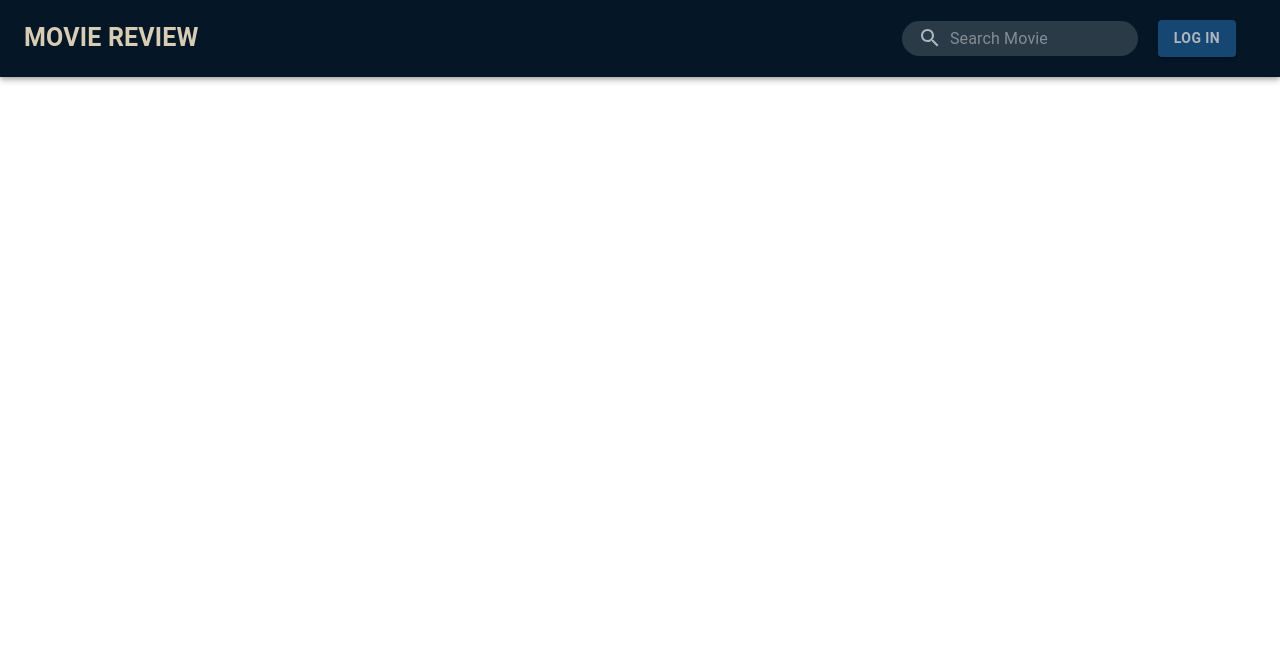
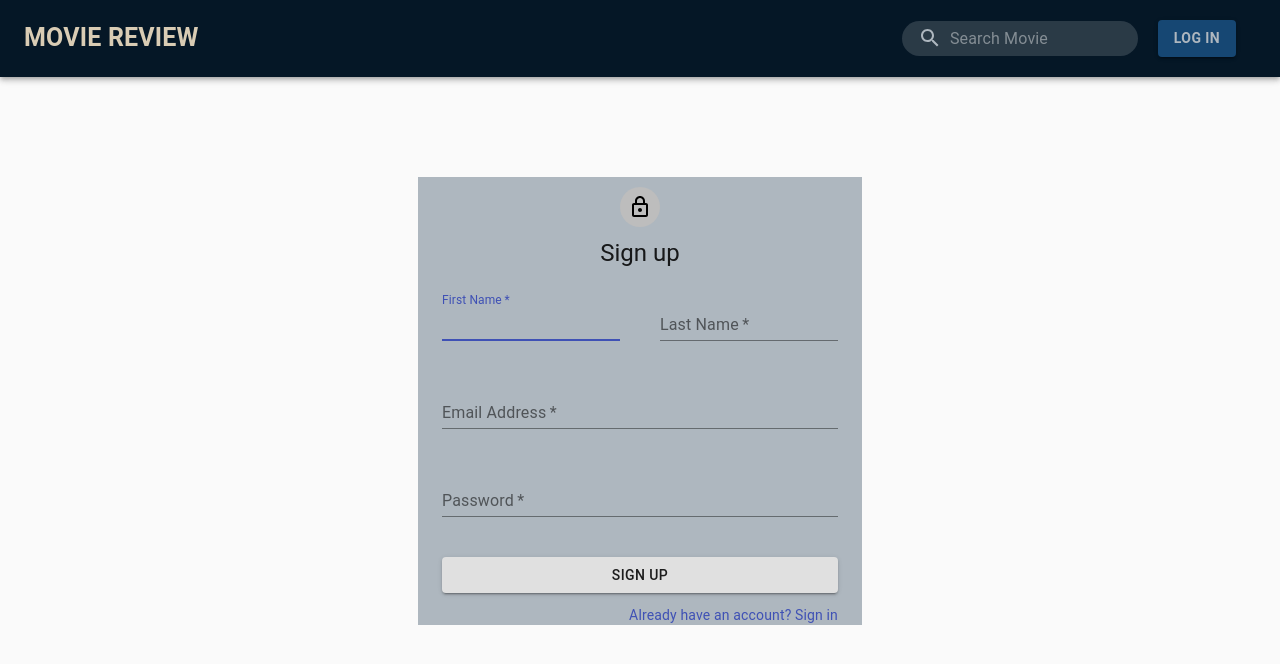
Before and after one commit to cepdnaclk/e16-co328-Movie-Review-System, a React (Create React App) app in the folder frontend/movie-review/: page /signup in a window 1280 px wide. Shown: the top 664 px of the page. Built offline with nearby package versions, Linux system fonts and the light colour scheme.

Commit message:
sign in form

```diff
--- a/frontend/movie-review/src/App.js
+++ b/frontend/movie-review/src/App.js
@@ -4,7 +4,8 @@ import SearchAppBar from './components/header';
 import Home from './components/home';
 import Movie from "./components/movie";
 import Search from "./components/search";
-import Login from "./components/login";
+import Signup from "./components/signup";
+import Signin from "./components/signin";
 
 function App() {
 
@@ -26,8 +27,12 @@ function App() {
             <Search />
           </Route>
 
-          <Route path="/login">
-            <Login />
+          <Route path="/signup">
+            <Signup />
+          </Route>
+
+          <Route path="/signin">
+            <Signin />
           </Route>
 
         </Switch>
--- a/frontend/movie-review/src/components/header.js
+++ b/frontend/movie-review/src/components/header.js
@@ -115,7 +115,7 @@ export default function SearchAppBar() {
                             onKeyDown={search}
                         />
                     </div>
-                    <Link href="/login">
+                    <Link href="/signup">
                     <Button variant="contained" className={classes.login} >Log In</Button>
                     </Link>
                 </Toolbar>
--- a/frontend/movie-review/src/components/login.js
+++ b/frontend/movie-review/src/components/signin.js
@@ -1,8 +1,8 @@
 import * as React from 'react';
-import { Avatar, Button, TextField, Link, Grid, Box, Typography, Container, CssBaseline, } from '@material-ui/core';
+import { Avatar, Button, TextField, Grid, Box, Typography, Container, CssBaseline, } from '@material-ui/core';
 import LockOutlinedIcon from '@material-ui/icons/LockOutlined';
 import { makeStyles } from '@material-ui/core/styles';
-import { baseUrl } from '../shared/baseUrl';
+//import { baseUrl } from '../shared/baseUrl';
 
 const useStyles = makeStyles((theme) => ({
     container: {
@@ -17,7 +17,7 @@ const useStyles = makeStyles((theme) => ({
 }));
 
 
-export default function Login() {
+export default function Signin() {
 
     const classes = useStyles();
 
@@ -25,31 +25,15 @@ export default function Login() {
         event.preventDefault();
         const data = new FormData(event.currentTarget);
         // eslint-disable-next-line no-console
-        const newUser = {
+        const User = {
             firstName: data.get('firstName'),
             lastName: data.get('lastName'),
             email: data.get('email'),
             password: data.get('password'),
 
         }
-        console.log(JSON.stringify(newUser));
+        console.log(JSON.stringify(User));
 
-        fetch(baseUrl + "users", {
-            method: "POST",
-            body: JSON.stringify(newUser),
-            headers: {
-                "Content-Type": "application/json"
-            },
-
-        })
-        .then(response => {
-            if(response.ok){
-                return response;
-            }
-        })
-        .then(response => response.json())
-        .then(alert("Success fully Registered! "))
-        .then(window.location.href="/signin")
 
 
     };
@@ -60,41 +44,21 @@ export default function Login() {
             <CssBaseline />
             <Box
                 sx={{
-                    marginTop: 8,
+                    marginTop: 140,
                     display: 'flex',
                     flexDirection: 'column',
                     alignItems: 'center',
+                    paddingBottom: 30,
                 }}
             >
                 <Avatar className={classes.avatar}>
                     <LockOutlinedIcon />
                 </Avatar>
                 <Typography component="h1" variant="h5">
-                    Sign up
+                    Sign In
                 </Typography>
                 <Box component="form" noValidate onSubmit={handleSubmit} sx={{ mt: 3 }}>
                     <Grid container spacing={5}>
-                        <Grid item xs={12} sm={6}>
-                            <TextField
-                                autoComplete="given-name"
-                                name="firstName"
-                                required
-                                fullWidth
-                                id="firstName"
-                                label="First Name"
-                                autoFocus
-                            />
-                        </Grid>
-                        <Grid item xs={12} sm={6}>
-                            <TextField
-                                required
-                                fullWidth
-                                id="lastName"
-                                label="Last Name"
-                                name="lastName"
-                                autoComplete="family-name"
-                            />
-                        </Grid>
                         <Grid item xs={12}>
                             <TextField
                                 required
@@ -123,15 +87,8 @@ export default function Login() {
                                 variant="contained"
                                 sx={{ mt: 10, mb: 10 }}
                             >
-                                Sign Up
+                                Sign In
                             </Button>
-                        </Grid>
-                    </Grid>
-                    <Grid container spacing={3} justifyContent="flex-end">
-                        <Grid item sx={{ mt: 10, mb: 2 }}>
-                            <Link href="/signin" variant="body2" >
-                                Already have an account? Sign in
-                            </Link>
                         </Grid>
                     </Grid>
                 </Box>
--- /dev/null
+++ b/frontend/movie-review/src/components/signup.js
@@ -0,0 +1,142 @@
+import * as React from 'react';
+import { Avatar, Button, TextField, Link, Grid, Box, Typography, Container, CssBaseline, } from '@material-ui/core';
+import LockOutlinedIcon from '@material-ui/icons/LockOutlined';
+import { makeStyles } from '@material-ui/core/styles';
+import { baseUrl } from '../shared/baseUrl';
+
+const useStyles = makeStyles((theme) => ({
+    container: {
+        width: "100%",
+        margin: "auto",
+        background: '#AEB7BF',
+    },
+    avatar: {
+        margin: 10,
+        color: 'black',
+    },
+}));
+
+
+export default function Signup() {
+
+    const classes = useStyles();
+
+    const handleSubmit = (event) => {
+        event.preventDefault();
+        const data = new FormData(event.currentTarget);
+        // eslint-disable-next-line no-console
+        const newUser = {
+            firstName: data.get('firstName'),
+            lastName: data.get('lastName'),
+            email: data.get('email'),
+            password: data.get('password'),
+
+        }
+        console.log(JSON.stringify(newUser));
+
+        fetch(baseUrl + "users", {
+            method: "POST",
+            body: JSON.stringify(newUser),
+            headers: {
+                "Content-Type": "application/json"
+            },
+
+        })
+        .then(response => {
+            if(response.ok){
+                return response;
+            }
+        })
+        .then(response => response.json())
+        .then(alert("Success fully Registered! "))
+        .then(window.location.href="/signin")
+
+
+    };
+
+    return (
+
+        <Container component="main" maxWidth="xs" className={classes.container}>
+            <CssBaseline />
+            <Box
+                sx={{
+                    marginTop: 100,
+                    display: 'flex',
+                    flexDirection: 'column',
+                    alignItems: 'center',
+                }}
+            >
+                <Avatar className={classes.avatar}>
+                    <LockOutlinedIcon />
+                </Avatar>
+                <Typography component="h1" variant="h5">
+                    Sign up
+                </Typography>
+                <Box component="form" noValidate onSubmit={handleSubmit} sx={{ mt: 3 }}>
+                    <Grid container spacing={5}>
+                        <Grid item xs={12} sm={6}>
+                            <TextField
+                                autoComplete="given-name"
+                                name="firstName"
+                                required
+                                fullWidth
+                                id="firstName"
+                                label="First Name"
+                                autoFocus
+                            />
+                        </Grid>
+                        <Grid item xs={12} sm={6}>
+                            <TextField
+                                required
+                                fullWidth
+                                id="lastName"
+                                label="Last Name"
+                                name="lastName"
+                                autoComplete="family-name"
+                            />
+                        </Grid>
+                        <Grid item xs={12}>
+                            <TextField
+                                required
+                                fullWidth
+                                id="email"
+                                label="Email Address"
+                                name="email"
+                                autoComplete="email"
+                            />
+                        </Grid>
+                        <Grid item xs={12}>
+                            <TextField
+                                required
+                                fullWidth
+                                name="password"
+                                label="Password"
+                                type="password"
+                                id="password"
+                                autoComplete="new-password"
+                            />
+                        </Grid>
+                        <Grid item xs={12} >
+                            <Button
+                                type="submit"
+                                fullWidth
+                                variant="contained"
+                                sx={{ mt: 10, mb: 10 }}
+                            >
+                                Sign Up
+                            </Button>
+                        </Grid>
+                    </Grid>
+                    <Grid container spacing={3} justifyContent="flex-end">
+                        <Grid item sx={{ mt: 10, mb: 2 }}>
+                            <Link href="/signin" variant="body2" >
+                                Already have an account? Sign in
+                            </Link>
+                        </Grid>
+                    </Grid>
+                </Box>
+            </Box>
+
+        </Container>
+    );
+}
```
